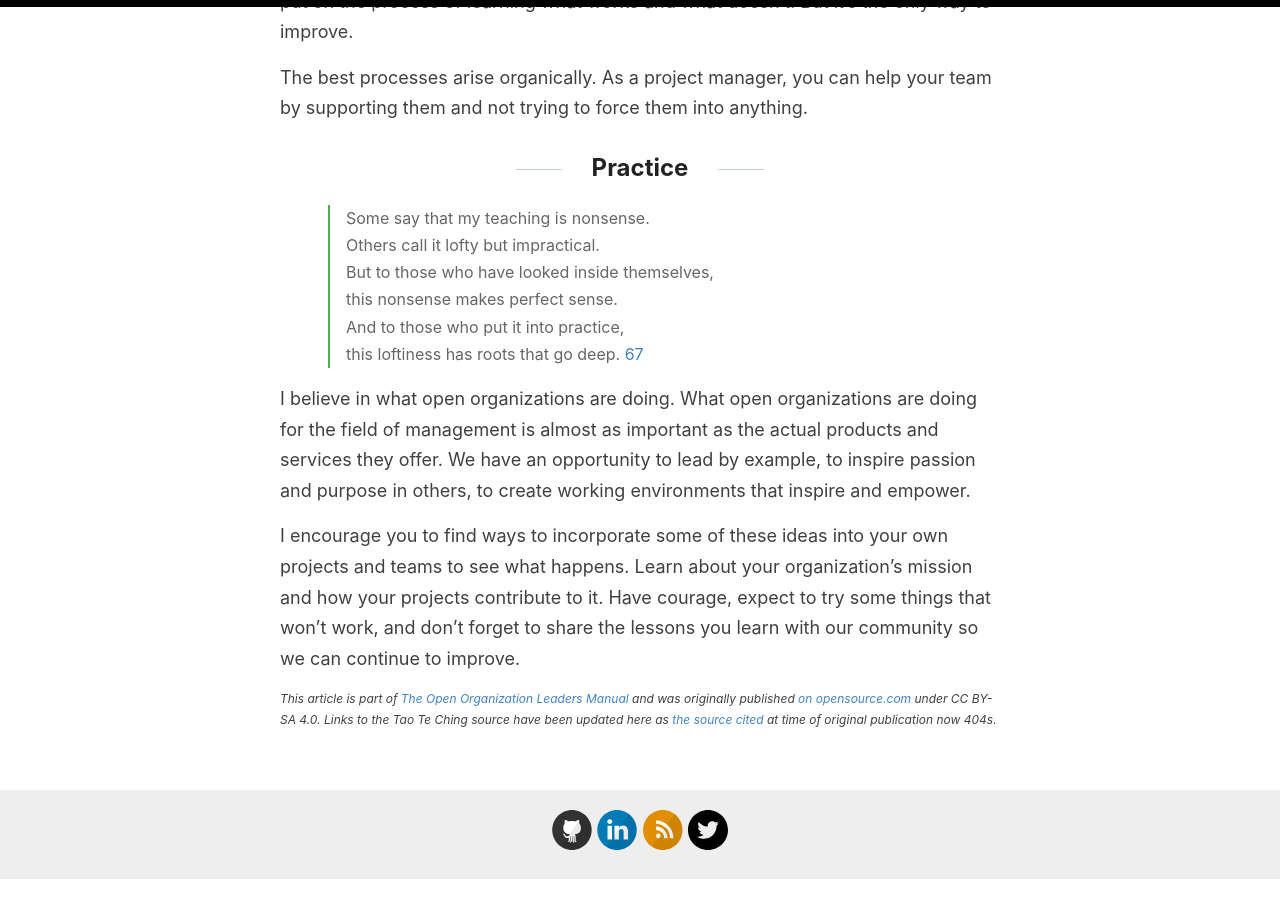
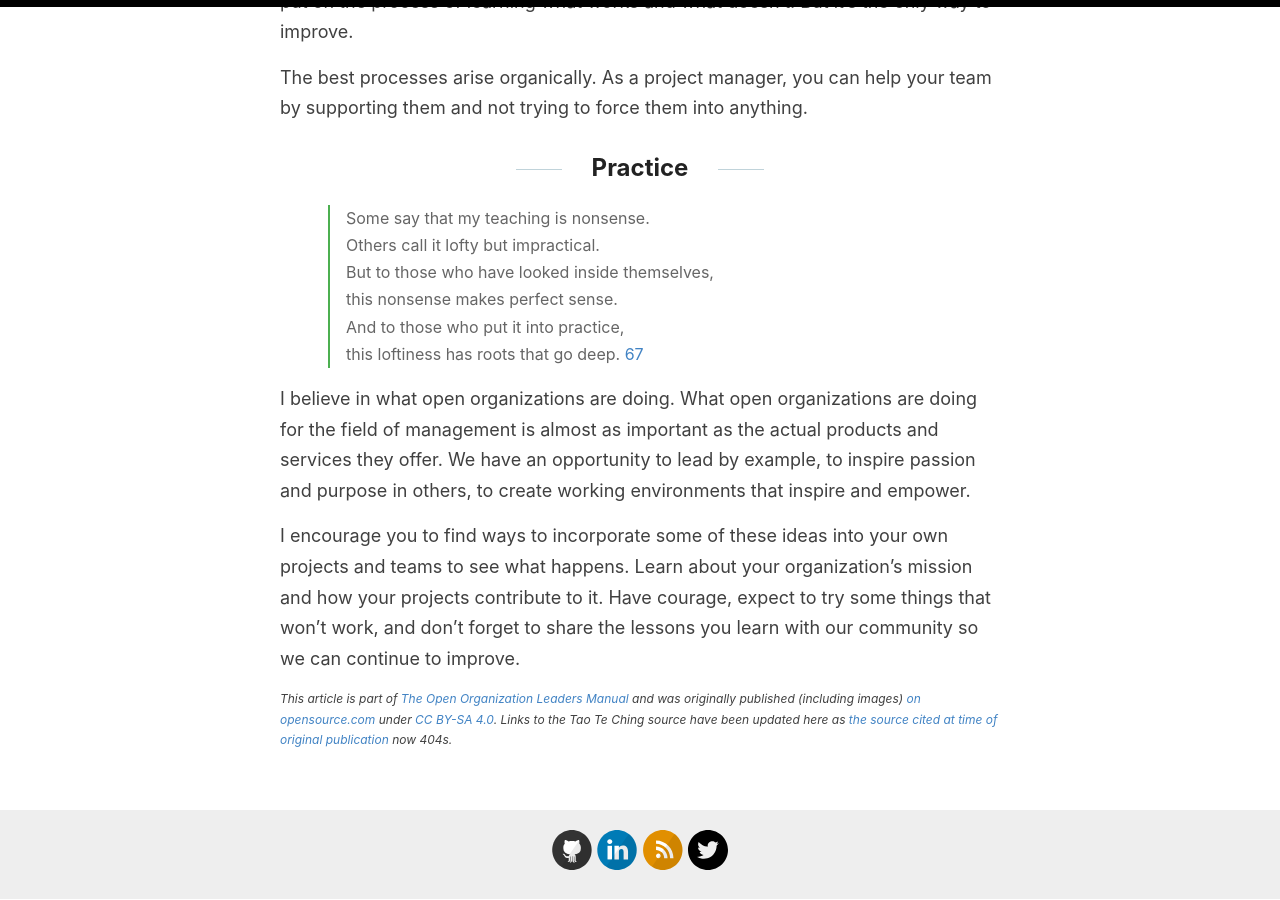
Before and after one commit to amatlack/amatlack.github.io, a Jekyll site: the page built from _posts/2016-02-25-the-tao-of-project-management.md, in a window 1280 px wide and 900 px high, scrolled down 5653 px. Built offline with Jekyll 4.4.1, drawn with Linux system fonts in a browser that asks for light colours.

Commit message:
updating license footer

```diff
--- a/_posts/2016-02-25-the-tao-of-project-management.md
+++ b/_posts/2016-02-25-the-tao-of-project-management.md
@@ -141,7 +141,6 @@ I believe in what open organizations are doing. What open organizations are doin
 
 I encourage you to find ways to incorporate some of these ideas into your own projects and teams to see what happens. Learn about your organization's mission and how your projects contribute to it. Have courage, expect to try some things that won't work, and don't forget to share the lessons you learn with our community so we can continue to improve.
 
-
 <div class="license_footer">
-  <p>This article is part of <a href="https://github.com/open-organization/open-org-leaders-manual">The Open Organization Leaders Manual</a> and was originally published <a href="https://opensource.com/open-organization/16/2/tao-project-management">on opensource.com</a> under CC BY-SA 4.0. Links to the Tao Te Ching source have been updated here as <a href="http://acc6.its.brooklyn.cuny.edu/%7Ephalsall/texts/taote-v3.html">the source cited</a> at time of original publication now 404s.</p>
+  <p>This article is part of <a href="https://github.com/open-organization/open-org-leaders-manual">The Open Organization Leaders Manual</a> and was originally published (including images) <a href="https://opensource.com/open-organization/16/2/tao-project-management">on opensource.com</a> under <a href="https://creativecommons.org/licenses/by-sa/4.0/">CC BY-SA 4.0</a>. Links to the Tao Te Ching source have been updated here as <a href="http://acc6.its.brooklyn.cuny.edu/%7Ephalsall/texts/taote-v3.html">the source cited at time of original publication</a> now 404s.</p>
 </div>
```
